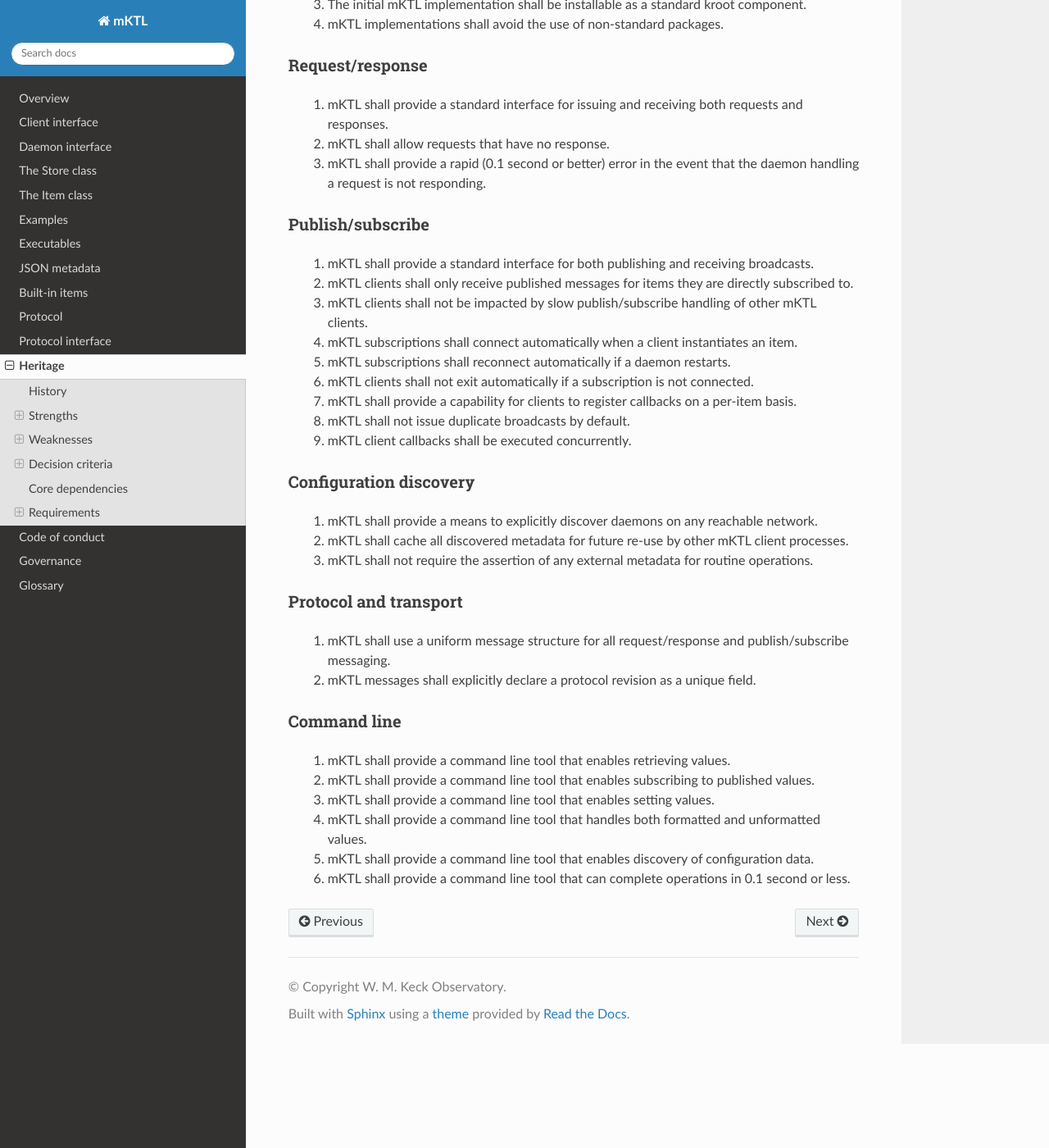
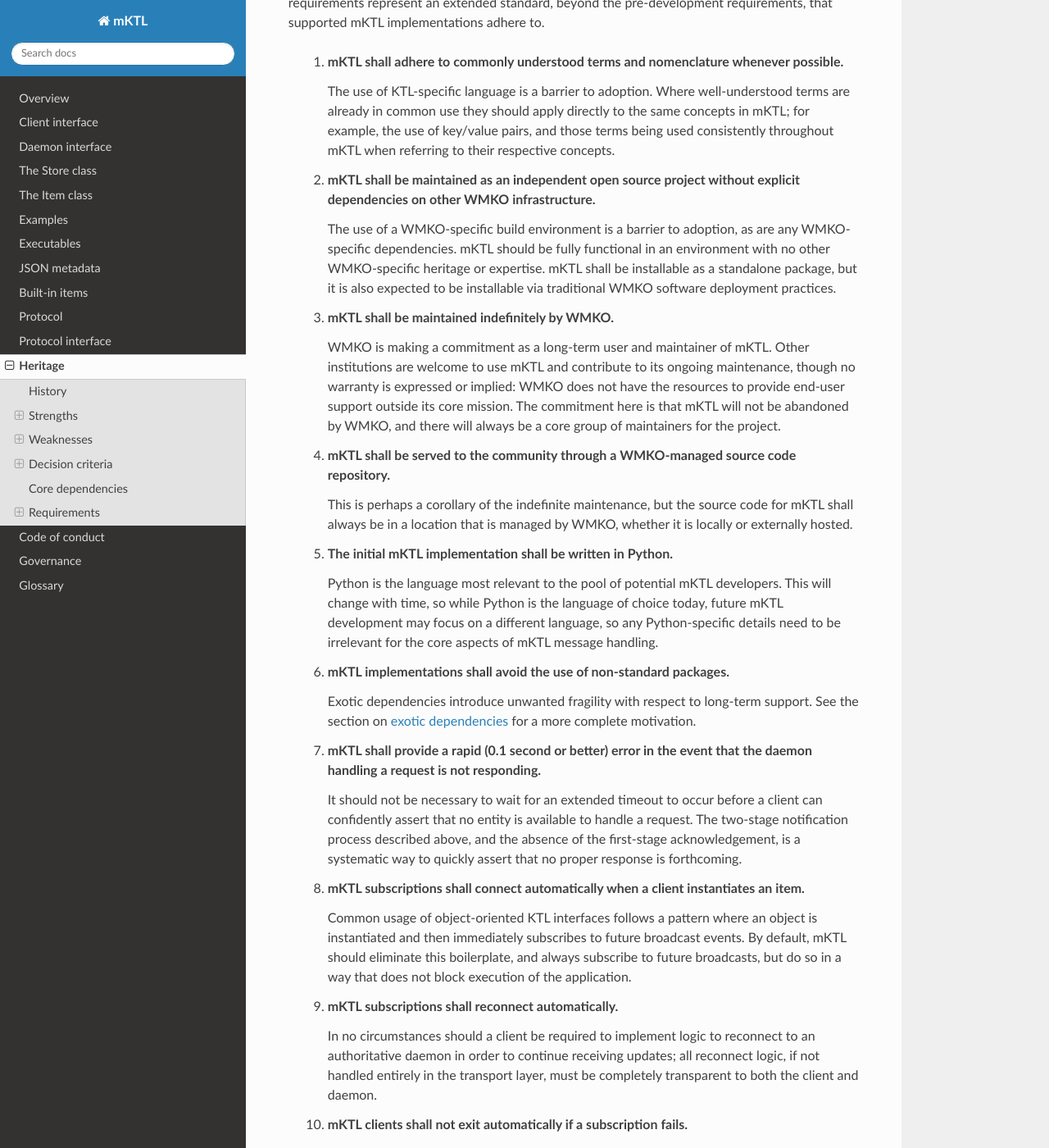
Before and after one commit to KeckObservatory/mKTL, a Sphinx documentation site: the page built from doc/heritage.rst, in a window 1280 px wide and 1400 px high, scrolled down 9416 px. Shown: the whole window at 82% size. Built offline with Sphinx 7.4.7 and the Read the Docs theme 3.1.0, drawn with Linux system fonts in a browser that asks for light colours; some of the changed text lies outside the part shown.

Commit message:
Collapse the 'development' requirements into a single block.

```diff
--- a/doc/heritage.rst
+++ b/doc/heritage.rst
@@ -81,6 +81,8 @@
 
 Having the correct KTL client library installed locally is generally insufficient to access the KTL service; some amount of additional information must be provided, such as environment variables defining a target host name, or configuration files describing how the client library should connect to the waiting KTL dispatcher. These configuration management quirks are a barrier to usage, and depending on their nature, delicate and prone to configuration mismatches.
 
+.. _dependencies:
+
 Exotic dependencies
 ^^^^^^^^^^^^^^^^^^^
 
@@ -155,6 +157,7 @@
 intent of the requirement, along with how it ties into the heritage described
 in this document.
 
+
 Pre-development
 ^^^^^^^^^^^^^^^
 
@@ -221,6 +224,18 @@
      authoritative sources of information and proceed with normal
      request/response and publish/subscribe operations.
 
+  #. **mKTL clients shall not be limited to contacting a single mKTL daemon.**
+
+     Some KTL-based systems fell into a trap where connection support was
+     restricted to a single KTL service for any one application; mKTL shall
+     not be limited in this fashion. mKTL clients, which includes mKTL daemons,
+     shall be able to connect to any number of mKTL daemons, limited only by
+     system resources. mKTL is intended for use with highly distributed
+     systems, with each authoritative component working in isolation from
+     any others, with the explicit goal of enabling clients and other
+     applications that wish to communicate with as many or as few authoritative
+     sources of information as needed for that specific application.
+
   #. **mKTL shall use a single transport for all request/response and
      publish/subscribe messaging.**
 
@@ -258,61 +273,112 @@
      into a single aggregate item for atomic handling.
 
 
-Overall
-^^^^^^^
+Development
+^^^^^^^^^^^
 
-  #. mKTL shall adhere to commonly understood terms and nomenclature whenever possible.
-  #. mKTL shall be maintained as an independent open source project without explicit dependencies on other WMKO infrastructure.
-  #. mKTL shall be maintained indefinitely by WMKO, with external participation as available.
-  #. mKTL shall be served to the community through a WMKO managed source code repository.
+This next set of requirements came about during the initial prototyping and
+development. These requirements represent an extended standard, beyond the
+pre-development requirements, that supported mKTL implementations adhere to.
 
-Implementation
-^^^^^^^^^^^^^^
+  #. **mKTL shall adhere to commonly understood terms and nomenclature whenever
+     possible.**
 
-  #. The initial mKTL implementation shall be written in Python.
-  #. The initial mKTL implementation shall be installable as a standalone package.
-  #. The initial mKTL implementation shall be installable as a standard kroot component.
-  #. mKTL implementations shall avoid the use of non-standard packages.
+     The use of KTL-specific language is a barrier to adoption. Where
+     well-understood terms are already in common use they should apply
+     directly to the same concepts in mKTL; for example, the use of key/value
+     pairs, and those terms being used consistently throughout mKTL when
+     referring to their respective concepts.
 
-Request/response
-^^^^^^^^^^^^^^^^
+  #. **mKTL shall be maintained as an independent open source project without
+     explicit dependencies on other WMKO infrastructure.**
 
-  #. mKTL shall provide a standard interface for issuing and receiving both requests and responses.
-  #. mKTL shall allow requests that have no response.
-  #. mKTL shall provide a rapid (0.1 second or better) error in the event that the daemon handling a request is not responding.
+     The use of a WMKO-specific build environment is a barrier to adoption,
+     as are any WMKO-specific dependencies. mKTL should be fully functional
+     in an environment with no other WMKO-specific heritage or expertise.
+     mKTL shall be installable as a standalone package, but it is also
+     expected to be installable via traditional WMKO software deployment
+     practices.
 
-Publish/subscribe
-^^^^^^^^^^^^^^^^^
+  #. **mKTL shall be maintained indefinitely by WMKO.**
 
-  #. mKTL shall provide a standard interface for both publishing and receiving broadcasts.
-  #. mKTL clients shall only receive published messages for items they are directly subscribed to.
-  #. mKTL clients shall not be impacted by slow publish/subscribe handling of other mKTL clients.
-  #. mKTL subscriptions shall connect automatically when a client instantiates an item.
-  #. mKTL subscriptions shall reconnect automatically if a daemon restarts.
-  #. mKTL clients shall not exit automatically if a subscription is not connected.
-  #. mKTL shall provide a capability for clients to register callbacks on a per-item basis.
-  #. mKTL shall not issue duplicate broadcasts by default.
-  #. mKTL client callbacks shall be executed concurrently.
+     WMKO is making a commitment as a long-term user and maintainer of mKTL.
+     Other institutions are welcome to use mKTL and contribute to its ongoing
+     maintenance, though no warranty is expressed or implied: WMKO does not
+     have the resources to provide end-user support outside its core mission.
+     The commitment here is that mKTL will not be abandoned by WMKO, and there
+     will always be a core group of maintainers for the project.
 
-Configuration discovery
-^^^^^^^^^^^^^^^^^^^^^^^
+  #. **mKTL shall be served to the community through a WMKO-managed source code
+     repository.**
 
-  #. mKTL shall provide a means to explicitly discover daemons on any reachable network.
-  #. mKTL shall cache all discovered metadata for future re-use by other mKTL client processes.
-  #. mKTL shall not require the assertion of any external metadata for routine operations.
+     This is perhaps a corollary of the indefinite maintenance, but the source
+     code for mKTL shall always be in a location that is managed by WMKO,
+     whether it is locally or externally hosted.
 
-Protocol and transport
-^^^^^^^^^^^^^^^^^^^^^^
+  #. **The initial mKTL implementation shall be written in Python.**
 
-  #. mKTL shall use a uniform message structure for all request/response and publish/subscribe messaging.
-  #. mKTL messages shall explicitly declare a protocol revision as a unique field.
+     Python is the language most relevant to the pool of potential mKTL
+     developers. This will change with time, so while Python is the language
+     of choice today, future mKTL development may focus on a different
+     language, so any Python-specific details need to be irrelevant for
+     the core aspects of mKTL message handling.
 
-Command line
-^^^^^^^^^^^^
+  #. **mKTL implementations shall avoid the use of non-standard packages.**
 
-  #. mKTL shall provide a command line tool that enables retrieving values.
-  #. mKTL shall provide a command line tool that enables subscribing to published values.
-  #. mKTL shall provide a command line tool that enables setting values.
-  #. mKTL shall provide a command line tool that handles both formatted and unformatted values.
-  #. mKTL shall provide a command line tool that enables discovery of configuration data.
-  #. mKTL shall provide a command line tool that can complete operations in 0.1 second or less.
+     Exotic dependencies introduce unwanted fragility with respect to
+     long-term support. See the section on :ref:`exotic
+     dependencies<dependencies>` for a more complete motivation.
+
+  #. **mKTL shall provide a rapid (0.1 second or better) error in the event
+     that the daemon handling a request is not responding.**
+
+     It should not be necessary to wait for an extended timeout to occur
+     before a client can confidently assert that no entity is available to
+     handle a request. The two-stage notification process described above,
+     and the absence of the first-stage acknowledgement, is a systematic
+     way to quickly assert that no proper response is forthcoming.
+
+  #. **mKTL subscriptions shall connect automatically when a client
+     instantiates an item.**
+
+     Common usage of object-oriented KTL interfaces follows a pattern where
+     an object is instantiated and then immediately subscribes to future
+     broadcast events. By default, mKTL should eliminate this boilerplate,
+     and always subscribe to future broadcasts, but do so in a way that
+     does not block execution of the application.
+
+  #. **mKTL subscriptions shall reconnect automatically.**
+
+     In no circumstances should a client be required to implement logic to
+     reconnect to an authoritative daemon in order to continue receiving
+     updates; all reconnect logic, if not handled entirely in the transport
+     layer, must be completely transparent to both the client and daemon.
+
+  #. **mKTL clients shall not exit automatically if a subscription fails.**
+
+     Likewise, when a subscription occurs but the receiving daemon is not
+     online, this should never be a fatal error; the client should reconnect
+     automatically once the daemon is online and normal operations resume.
+
+  #. **mKTL shall provide a capability for clients to register callbacks
+     on a per-item basis.**
+
+     Callback methods represent a common usage pattern for event-driven
+     systems, where the callback method is invoked every time the locally
+     known value updates. Efficient handling of callbacks, including the
+     option of registering transient callbacks that get garbage collected,
+     is a key enabler for different event-driven approaches. It is a practical
+     necessity that callbacks be executed in the background, so that events
+     arriving via a network buffer can be efficiently queued without waiting
+     for a potentially expensive callback method to complete execution.
+
+  #. **mKTL shall provide a command line tool to perform simple operations.**
+
+     The command-line tools offered for KTL are not just debugging tools,
+     they are commonly used for inspection of systems and for basic shell
+     scripting. mKTL must provide a similar command line interface, minimally
+     supporting get and set operations, as well as monitoring a broadcast
+     stream of published events. Where mKTL supports different representations
+     for an item's value the command-line tool must provide similar support.
+     Because this tool will be used for scripting it must likewise be efficient,
+     and not represent a major source of overhead for the application at large.
```
